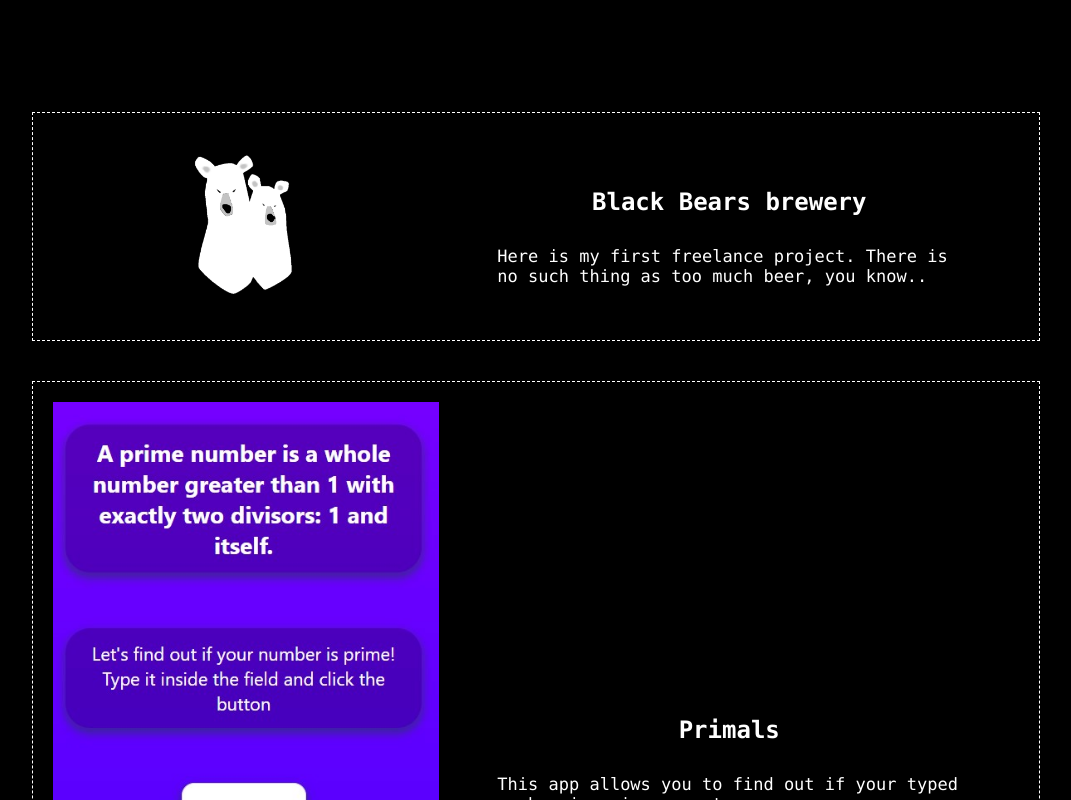
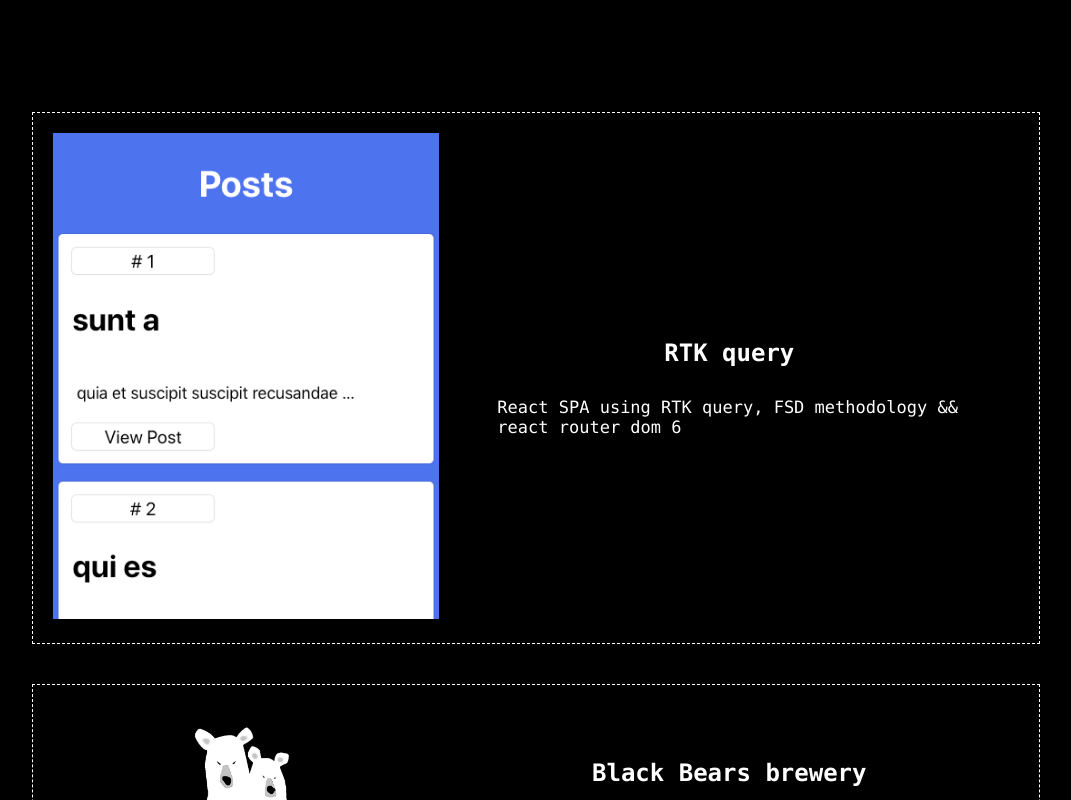
Before and after one commit to Thayorns/Portfolio, a React (Create React App) app in the folder my-app/: page / in a window 1280 px wide. Shown: the part 1720-2520 px from the top of the page, without its empty margins (104-1175 px from the left). Built offline with nearby package versions, Linux system fonts and the light colour scheme.

Commit message:
RTK#added

```diff
--- a/my-app/src/components/content/content.js
+++ b/my-app/src/components/content/content.js
@@ -14,6 +14,7 @@ const projectVariants = {
 
 
 const projects = [
+    {src: require('../../images/rtk-query.png'), title: 'RTK query', description: 'React SPA using RTK query, FSD methodology && react router dom 6',link: 'https://rtkquery-fsd-rrd6.netlify.app/'},
     {src: require('../../images/smallLogo.png'), title: 'Black Bears brewery', description: 'Here is my first freelance project. There is no such thing as too much beer, you know..',link: 'https://black-bears-brewery.com/'},
     {src: require('../../images/primals.jpg'), title: 'Primals', description: 'This app allows you to find out if your typed number is prime or not',link: 'https://primals.netlify.app/'},
     {src: require('../../images/fetch-data.png'), title: 'Fetch data', description: "This SPA is fetching data from the external link and renders json data as info blocks",link: 'https://fetch-data-onclick.netlify.app/'},
```
Also changed, not shown: my-app/src/images/rtk-query.png (added).
